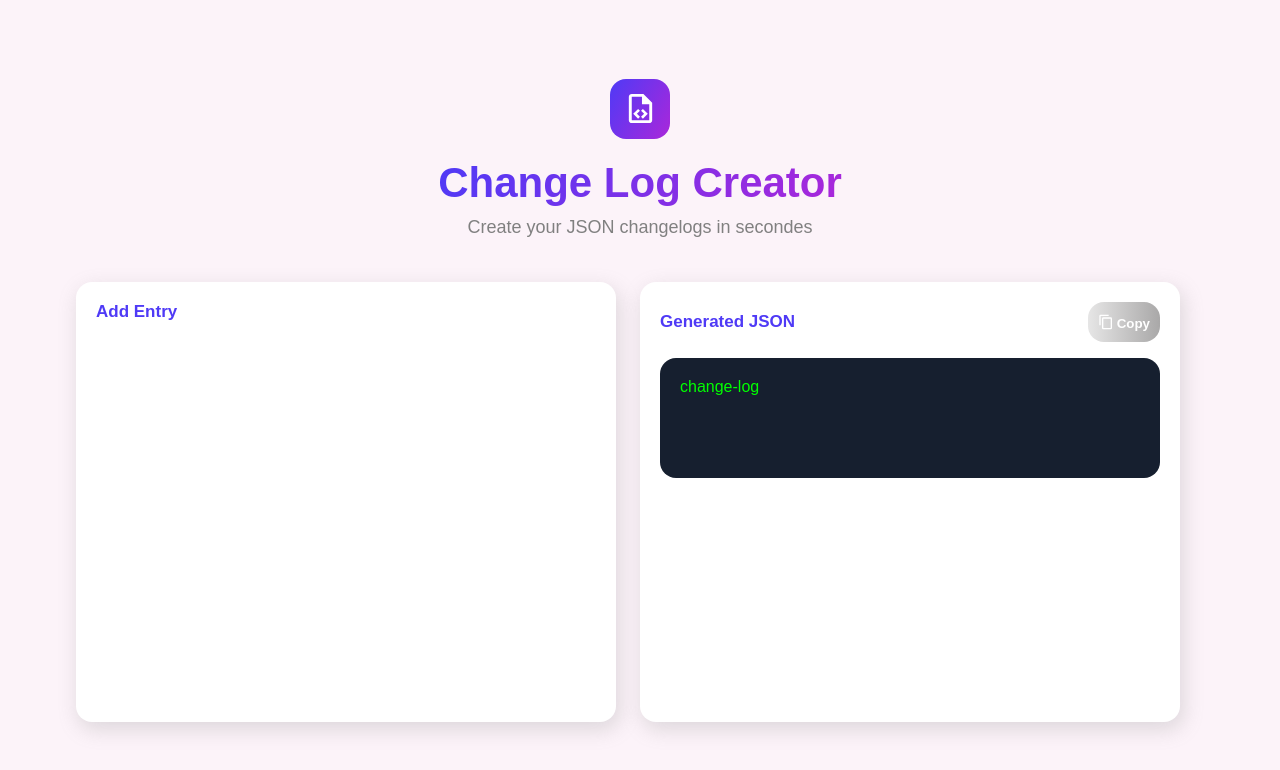
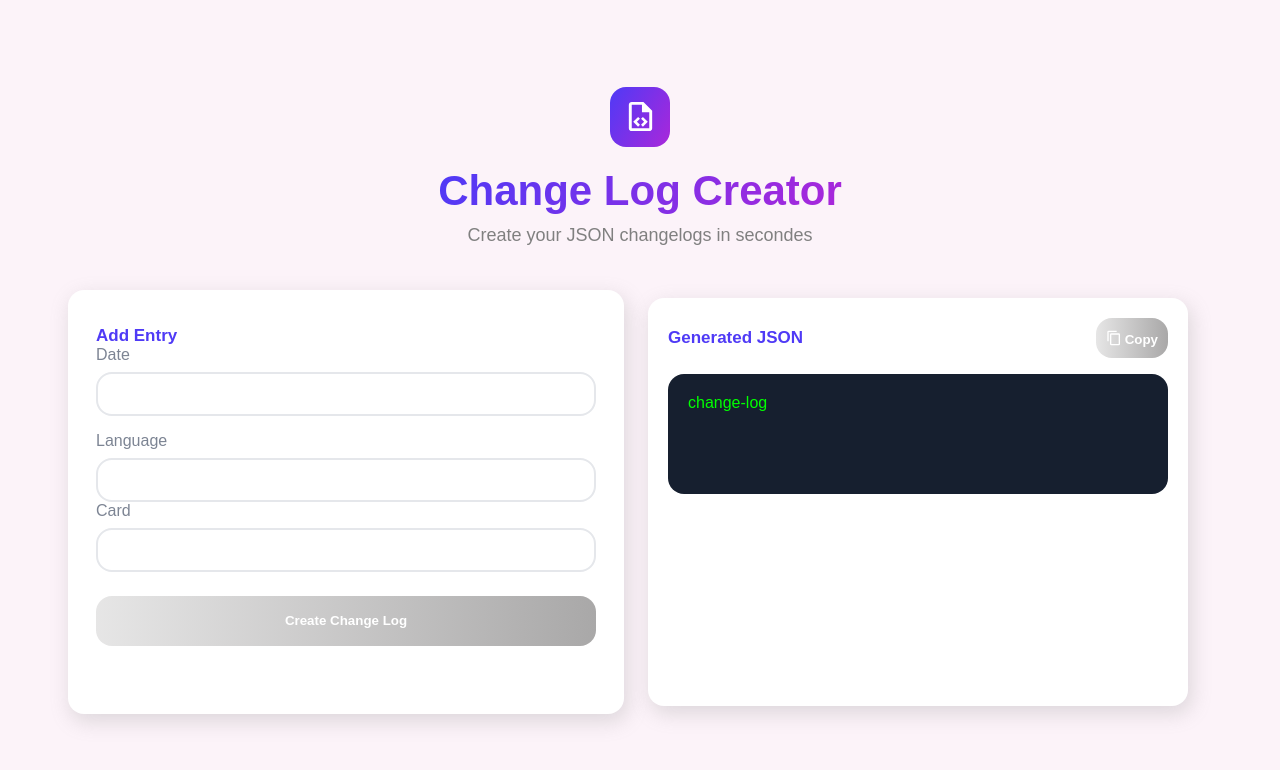
Before and after one commit to Mehrnaz-Khorrami/changelog-automate-UI, a React (Vite) app: page / in a window 1280 px wide. Shown: the top 770 px of the page. Built offline with nearby package versions, Linux system fonts and the light colour scheme.

Commit message:
feat: inputs and labels

```diff
--- a/src/components/form/FormCard.css
+++ b/src/components/form/FormCard.css
@@ -0,0 +1,6 @@
+.generate-button {
+    background-image: linear-gradient(to right, rgba(216, 215, 215, 0.382), rgb(169, 168, 168)) !important;
+    height: 50px;
+    width: 100%;
+    border-radius: 16px;
+}
--- a/src/components/form/FormCard.jsx
+++ b/src/components/form/FormCard.jsx
@@ -4,8 +4,25 @@ import "./FormCard.css";
 function FormCard() {
     return (
       <>
-      <div className="card-container mr-6 pa-5">
-        <div className="dark-purple-color font-weight-800 fs-17">Add Entry</div>
+      <div className="card-container mr-6 pa-7">
+        <div className="dark-purple-color font-weight-800 fs-17 mb-5 mt-2">Add Entry</div>
+
+        <div>
+          <label for="date" className="fs-14 input-label">Date</label>
+          <input id="date" type="text" name="date" className="input-field mt-2"/>
+        </div>
+        <div className="mt-4 mb-4">
+          <label for="language" className="fs-14 input-label">Language</label>
+          <input id="language" type="text" name="language" className="input-field mt-2"/>
+        </div>
+        <div>
+          <label for="card" className="fs-14 input-label">Card</label>
+          <input id="card" type="text" name="card" className="input-field mt-2"/>
+        </div>
+
+        <button className="generate-button mt-6">
+          <span className="white-color font-weight-800 fs-16">Create Change Log</span>
+        </button>
       </div>
       </>
     )
--- a/src/index.css
+++ b/src/index.css
@@ -1,6 +1,6 @@
 body {
     background-color: #fcf3f9;
-    font-family:sans-serif;
+    font-family: sans-serif;
 }
 
 .card-container {
@@ -8,5 +8,17 @@ body {
     border-radius: 16px;
     box-shadow: 3px 7px 20px 1px rgba(131, 130, 131, 0.244);
     width: 500px;
-    min-height: 400px;
+    height: 368px;
 }
+
+.input-field {
+    width: 100%;
+    box-sizing: border-box;
+    border: 2px solid #e5e7eb;
+    border-radius: 16px;
+    height: 44px;
+}
+
+.input-label {
+    color: #666f81da;
+}
```
